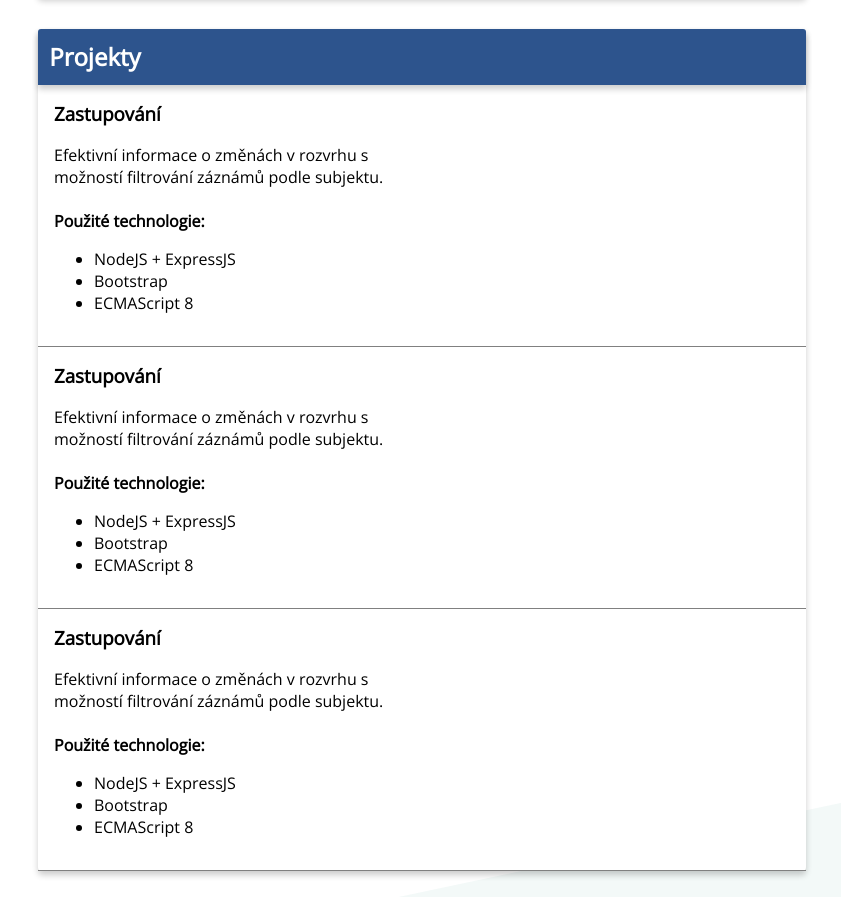
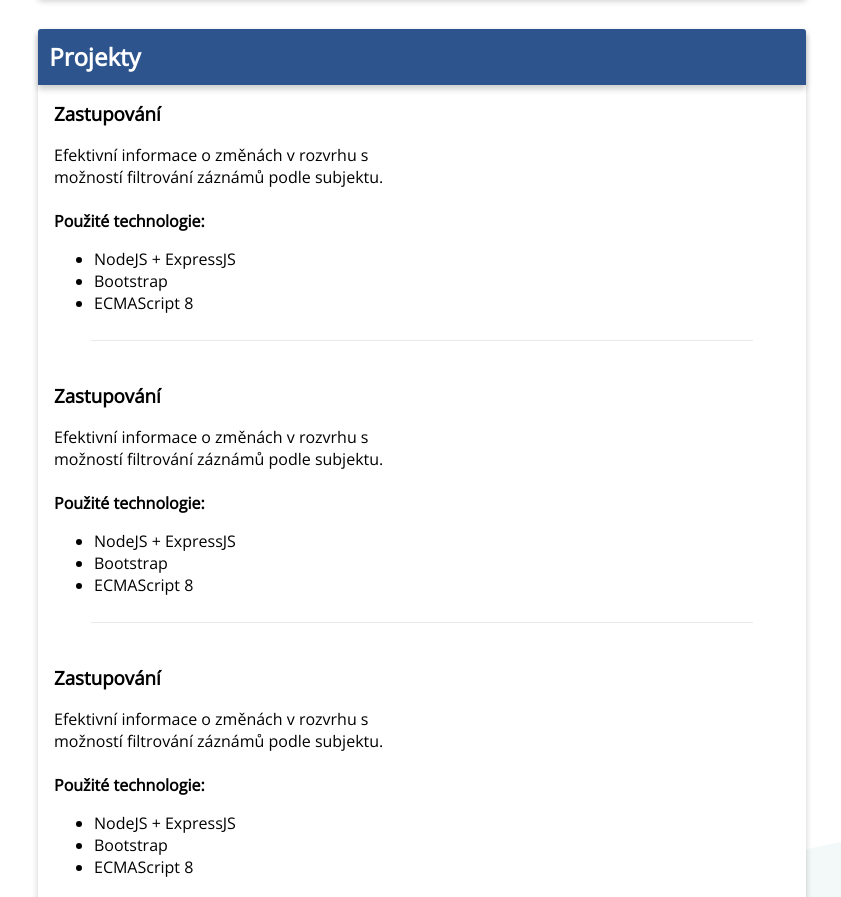
Before and after one commit to vacekj/old-portfolio, a website built with webpack: page index.html in a window 1280 px wide. Shown: the part 792-1689 px from the top of the page, without its empty margins (218-1059 px from the left). Built offline with nearby package versions, Linux system fonts and the light colour scheme.

Commit message:
restyle project separators

```diff
--- a/index.html
+++ b/index.html
@@ -101,6 +101,7 @@
                     <img src="./project-pics/filter.png" alt="" srcset="">
                 </div>
             </div>
+            <div class="project-separator"></div>
             <div class="project-container">
                 <div class="project-name">
                     <h3>Zastupování</h3>
--- a/index.scss
+++ b/index.scss
@@ -200,7 +200,6 @@ body {
 .project-container {
     position: relative;
     padding: 1rem;
-    border-bottom: solid 1px grey;
 }
 
 .project-name * {
@@ -228,6 +227,15 @@ body {
     border: solid 1px grey;
     max-width: 100%;
     max-height: 100%;
+}
+
+.project-container:not(:last-child)::after {
+    content: "";
+    display: block;
+    width: 90%;
+    height: 1px;
+    background: rgb(233, 233, 233);
+    margin: 10px auto;
 }
 
 /* Contacts */
```
